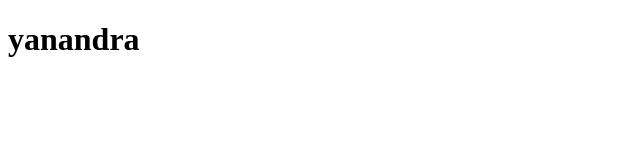
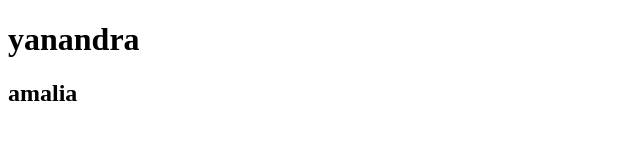
Before and after one commit to yanandraaa/git-test, a plain HTML site: page index.html in a window 1280 px wide. Shown: the whole page, without its empty margins (0-640 px from the left). Drawn offline with Linux system fonts and the light colour scheme.

Commit message:
add h2 in index.html

```diff
--- a/index.html
+++ b/index.html
@@ -7,5 +7,6 @@
 </head>
 <body>
     <h1>yanandra</h1>
+    <h2>amalia</h2>
 </body>
 </html>
```
